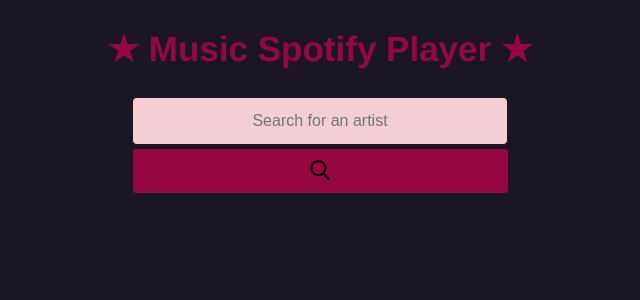
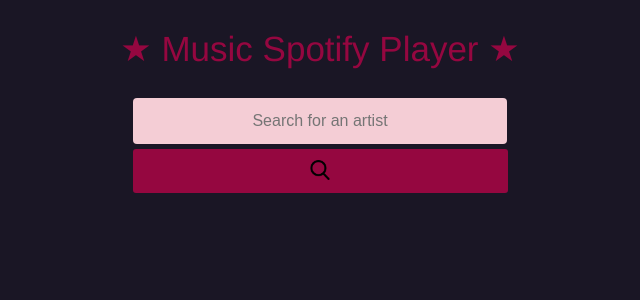
Before and after one commit to czucosky/music-spotify-player-master, a React (Create React App) app: page / in a window 1280 px wide. Shown: the top 300 px of the page, without its empty margins (320-960 px from the left). Built offline with nearby package versions, Linux system fonts and the light colour scheme; a web font is replaced by a local one.

Commit message:
Text Change

```diff
--- a/src/index.css
+++ b/src/index.css
@@ -8,7 +8,7 @@
 body {
   margin: 0;
   padding: 0;
-  font-family: 'Impact', 'serif';
+  font-family: 'Impact', sans-serif;
   background-color: #1A1625;
   color: var(--light-color);
 }
@@ -18,7 +18,7 @@
 
 h2, h3 {
   font-family: 'Helvetica Neue', sans-serif;
-  font-weight: bold;
+  font-weight: normal;
   font-size: 35px;
   color: var(--main-color);
 }
```
